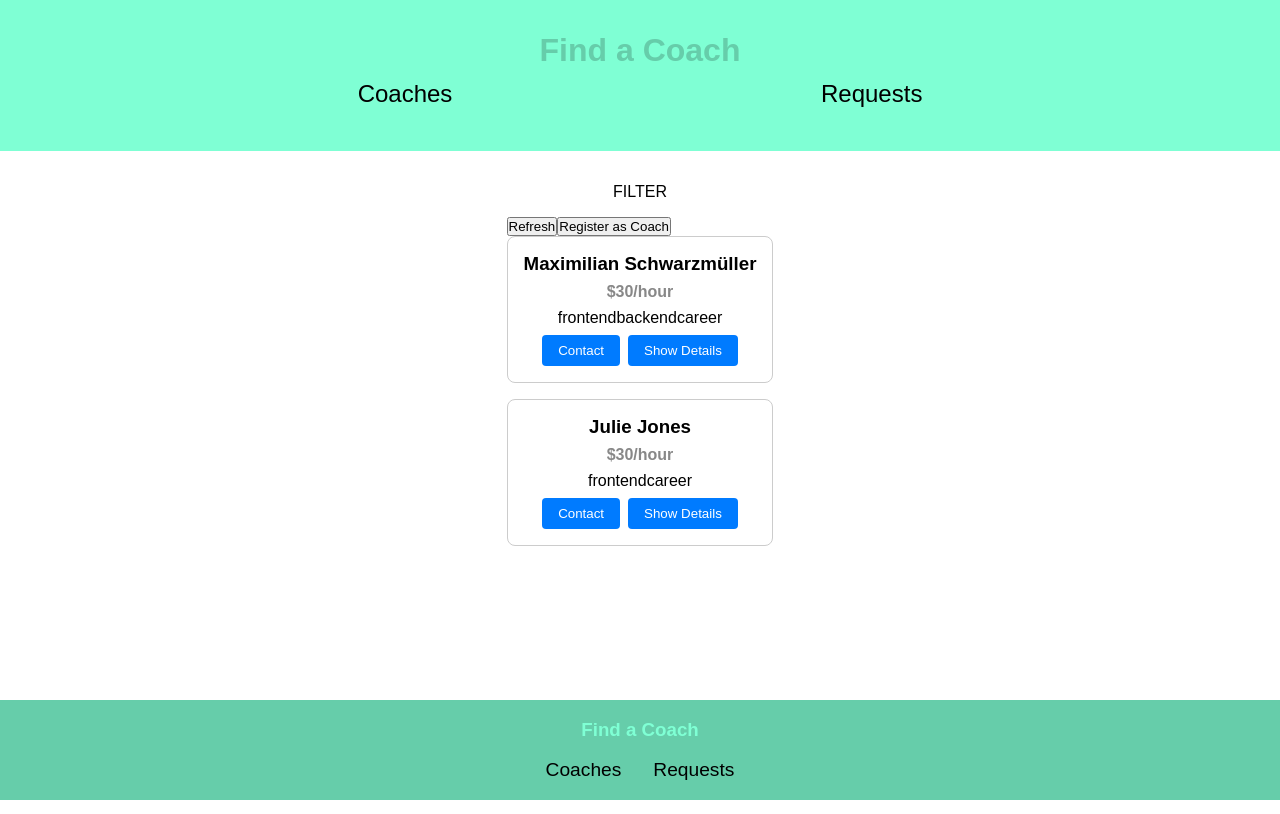
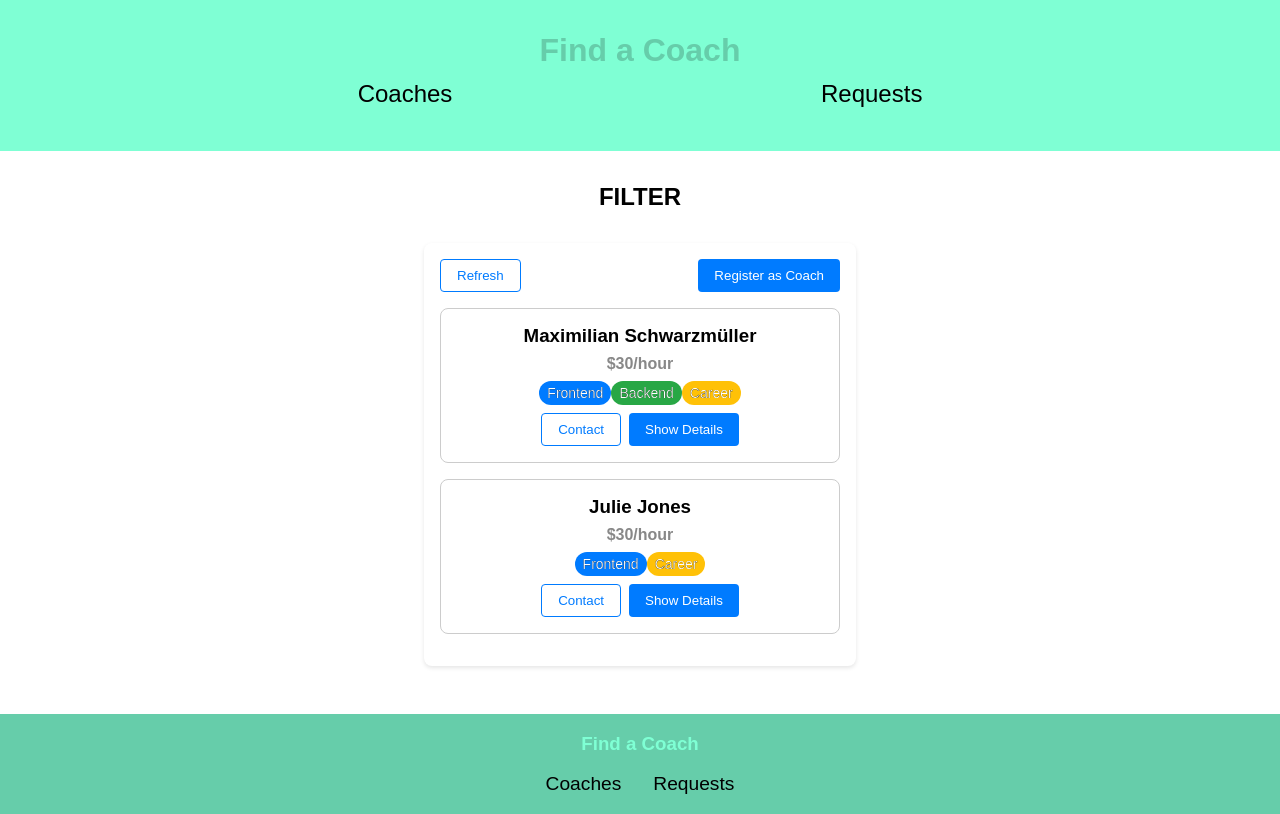
Before and after one commit to edgHD/find-a-coach, a Vue app: page /coaches in a window 1280 px wide. Built offline with nearby package versions, Linux system fonts and the light colour scheme.

Commit message:
Added and binded more components for coaches.

```diff
--- a/src/components/coaches/CoachItem.vue
+++ b/src/components/coaches/CoachItem.vue
@@ -3,11 +3,11 @@
         <h3>{{ fullName }}</h3>
         <h4>${{ rate }}/hour</h4>
         <div>
-            <span v-for="area in areas" :key="area">{{ area }}</span>
+            <BaseBadge v-for="area in areas" :key="area" :type="area" :title="area" />
         </div>
         <div class="actions">
-            <button @click="goToContactCoach">Contact</button>
-            <button @click="goToCoachDetails">Show Details</button>
+            <base-button mode="outline" @click="goToContactCoach()">Contact</base-button>
+            <base-button @click="goToCoachDetails()">Show Details</base-button>
         </div>
     </li>
 </template>
@@ -36,7 +36,6 @@ export default {
 </script>
 
 <style scoped>
-
 li {
     display: flex;
     flex-direction: column;
@@ -46,31 +45,23 @@ li {
     border: 1px solid #ccc;
     border-radius: 8px;
     margin-bottom: 1rem;
+
     &:hover {
         background-color: #f9f9f9;
     }
 }
+
 h3 {
     margin: 0;
 }
+
 h4 {
     margin: 0;
     color: #888;
 }
+
 .actions {
     display: flex;
     gap: 0.5rem;
 }
-button {
-    padding: 0.5rem 1rem;
-    border: none;
-    border-radius: 4px;
-    background-color: #007bff;
-    color: white;
-    cursor: pointer;
-    &:hover {
-        background-color: #0056b3;
-    }
-}
-
 </style>
--- /dev/null
+++ b/src/components/ui/BaseBadge.vue
@@ -0,0 +1,57 @@
+<template>
+    <span class="badge" :class="type">
+        {{ title }}
+    </span>
+</template>
+<script>
+export default {
+    props: {
+        type: {
+            type: String,
+            required: false,
+            default: 'default'
+        },
+        title: {
+            type: String,
+            required: true
+        }
+    },
+}
+</script>
+<style scoped>
+.badge {
+    display: inline-block;
+    padding: 0.25rem 0.5rem;
+    border-radius: 12px;
+    font-size: 0.875rem;
+    font-weight: 500;
+    color: #fff;
+    -webkit-text-stroke: 0.2px black;
+    text-transform: capitalize;
+    user-select: none;
+}
+.default {
+    background-color: #6c757d;
+    &:hover {
+        background-color: #5a6268;
+    }
+}
+.frontend {
+    background-color: #007bff;
+    &:hover {
+        background-color: #0056b3;
+    }
+}
+.backend {
+    background-color: #28a745;
+    &:hover {
+        background-color: #218838;
+    }
+}
+.career {
+    background-color: #ffc107;
+    &:hover {
+        background-color: #e0a800;
+    }
+}
+</style>
--- /dev/null
+++ b/src/components/ui/BaseButton.vue
@@ -0,0 +1,58 @@
+<template>
+    <button v-if="!link" :class="mode">
+        <slot></slot>
+    </button>
+    <router-link v-else :to="to" :class="mode">
+        <slot></slot>
+    </router-link>
+</template>
+<script>
+export default {
+    props: {
+        mode: {
+            type: String,
+            required: false,
+            default: null
+        },
+        link: {
+            type: Boolean,
+            required: false,
+            default: false
+        },
+        to: {
+            type: String,
+            required: false,
+            default: '/'
+        }
+    }
+}
+</script>
+
+<style scoped>
+button,
+.router-link-active {
+    display: inline-block;
+    padding: 0.5rem 1rem;
+    border-radius: 4px;
+    text-decoration: none;
+    color: #fff;
+    background-color: #007bff;
+    border: none;
+    cursor: pointer;
+
+    &:hover {
+        background-color: #0056b3;
+    }
+}
+
+.outline {
+    background-color: transparent;
+    border: 1px solid #007bff;
+    color: #007bff;
+
+    &:hover {
+        background-color: #e7f0ff;
+        color: #0056b3;
+    }
+}
+</style>
--- /dev/null
+++ b/src/components/ui/BaseCard.vue
@@ -0,0 +1,17 @@
+<template>
+    <div class="card">
+        <slot></slot>
+    </div>
+</template>
+
+<style scoped>
+.card {
+    background-color: #fff;
+    border-radius: 8px;
+    box-shadow: 0 2px 4px rgba(0, 0, 0, 0.1);
+    padding: 1rem;
+    margin: 1rem;
+    width: 100%;
+    max-width: 400px;
+}
+</style>
--- a/src/pages/coaches/TheCoaches.vue
+++ b/src/pages/coaches/TheCoaches.vue
@@ -1,12 +1,15 @@
 <template>
     <div class="container">
         <section>
-            FILTER
+            <h1>FILTER</h1>
         </section>
+        <base-card>
             <section>
                 <div class="controls">
-                <button class="refresh">Refresh</button>
-                <button class="register-coach" @click="$routerLinkStore.routeTo('register')">Register as Coach</button>
+                    <base-button mode="outline">Refresh</base-button>
+                    <base-button @click="$routerLinkStore.routeTo('register')">Register as
+                        Coach
+                    </base-button>
                 </div>
                 <ul v-if="hasCoaches" class="coaches-list">
                     <CoachItem v-for="coach in coachesList" :key="coach.id" :id="coach.id" :firstName="coach.firstName"
@@ -14,6 +17,7 @@
                 </ul>
                 <p v-else>No coaches found.</p>
             </section>
+        </base-card>
     </div>
 </template>
 <script>
@@ -54,4 +58,10 @@ export default {
     margin: 0;
     width: 100%;
 }
+
+.controls {
+    display: flex;
+    justify-content: space-between;
+    margin-bottom: 1rem;
+}
 </style>
```
Also changed, not shown: src/main.js (+7 -0 lines). Lines whose indentation alone changed are shown as unchanged.
